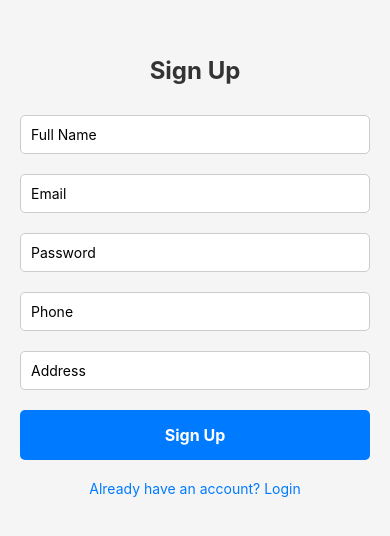
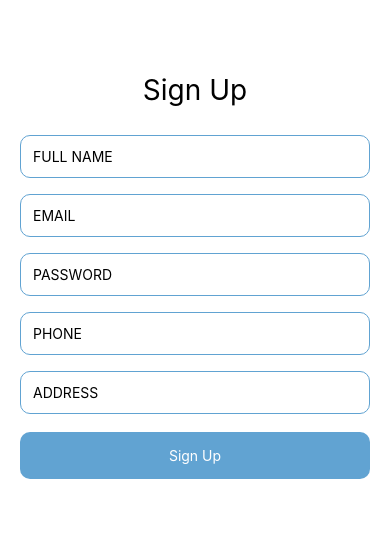
Before and after one commit to TheoMKgosi/CSI473-assignment, a React Native app in the folder NeighborhoodWatchApp/frontend/: screen /Signup in a window 390 px wide. Shown: the part 146-682 px from the top of the page. Built offline with nearby package versions, Linux system fonts and the light colour scheme.

Commit message:
Update SignupScreen.js

```diff
--- a/NeighborhoodWatchApp/frontend/screens/SignupScreen.js
+++ b/NeighborhoodWatchApp/frontend/screens/SignupScreen.js
@@ -1,119 +1,48 @@
 import React, { useState } from 'react';
-     import { View, Text, TextInput, TouchableOpacity, StyleSheet, Alert } from 'react-native';
-     import axios from 'axios';
+import { View, Text, TextInput, TouchableOpacity, StyleSheet, Alert, ScrollView } from 'react-native';
 
-     const SignupScreen = ({ navigation }) => {
-       const [email, setEmail] = useState('');
-       const [password, setPassword] = useState('');
-       const [fullName, setFullName] = useState('');
-       const [phone, setPhone] = useState('');
-       const [address, setAddress] = useState('');
+export default function SignupScreen({ navigation }) {
+  const [form, setForm] = useState({
+    full_name: '', email: '', password: '', phone: '', address: '',
+  });
 
-       const handleSignup = async () => {
-         try {
-           const response = await axios.post('https://<your-codespace>.github.dev:8000/api/signup/', {
-             email,
-             password,
-             full_name: fullName,
-             phone,
-             address,
-           });
-           if (response.data.success) {
-             Alert.alert('Success', 'Signed up successfully! Please wait for admin approval.');
-             navigation.navigate('Login');
+  const handleSignup = () => {
+    const filled = Object.values(form).every(v => v.trim());
+    if (filled) {
+      Alert.alert('Success', 'Signed up (mock) – awaiting admin approval');
+      navigation.replace('Login');
     } else {
-             Alert.alert('Error', response.data.errors || 'Failed to sign up');
-           }
-         } catch (error) {
-           Alert.alert('Error', 'Failed to sign up');
+      Alert.alert('Error', 'All fields required');
     }
   };
 
+  const update = (key, val) => setForm({ ...form, [key]: val });
+
   return (
-         <View style={styles.container}>
+    <ScrollView contentContainerStyle={styles.container}>
       <Text style={styles.title}>Sign Up</Text>
+      {['full_name', 'email', 'password', 'phone', 'address'].map(f => (
         <TextInput
+          key={f}
           style={styles.input}
-             placeholder="Full Name"
-             value={fullName}
-             onChangeText={setFullName}
+          placeholder={f.replace('_', ' ').toUpperCase()}
+          value={form[f]}
+          onChangeText={t => update(f, t)}
+          secureTextEntry={f === 'password'}
+          keyboardType={f === 'email' ? 'email-address' : f === 'phone' ? 'phone-pad' : 'default'}
         />
-           <TextInput
-             style={styles.input}
-             placeholder="Email"
-             value={email}
-             onChangeText={setEmail}
-             autoCapitalize="none"
-           />
-           <TextInput
-             style={styles.input}
-             placeholder="Password"
-             value={password}
-             onChangeText={setPassword}
-             secureTextEntry
-           />
-           <TextInput
-             style={styles.input}
-             placeholder="Phone"
-             value={phone}
-             onChangeText={setPhone}
-           />
-           <TextInput
-             style={styles.input}
-             placeholder="Address"
-             value={address}
-             onChangeText={setAddress}
-           />
+      ))}
       <TouchableOpacity style={styles.button} onPress={handleSignup}>
         <Text style={styles.buttonText}>Sign Up</Text>
       </TouchableOpacity>
-           <TouchableOpacity onPress={() => navigation.navigate('Login')}>
-             <Text style={styles.link}>Already have an account? Login</Text>
-           </TouchableOpacity>
-         </View>
+    </ScrollView>
   );
-     };
+}
 
 const styles = StyleSheet.create({
-       container: {
-         flex: 1,
-         justifyContent: 'center',
-         alignItems: 'center',
-         padding: 20,
-         backgroundColor: '#f5f5f5',
-       },
-       title: {
-         fontSize: 24,
-         fontWeight: 'bold',
-         marginBottom: 20,
-         color: '#333',
-       },
-       input: {
-         width: '100%',
-         padding: 10,
-         marginVertical: 10,
-         borderWidth: 1,
-         borderColor: '#ccc',
-         borderRadius: 5,
-         backgroundColor: '#fff',
-       },
-       button: {
-         width: '100%',
-         padding: 15,
-         backgroundColor: '#007bff',
-         borderRadius: 5,
-         alignItems: 'center',
-         marginVertical: 10,
-       },
-       buttonText: {
-         color: '#fff',
-         fontSize: 16,
-         fontWeight: 'bold',
-       },
-       link: {
-         color: '#007bff',
-         marginTop: 10,
-       },
+  container: { flexGrow: 1, justifyContent: 'center', padding: 20, backgroundColor: '#fff' },
+  title: { fontSize: 28, textAlign: 'center', marginBottom: 20 },
+  input: { width: '100%', padding: 12, marginVertical: 8, borderWidth: 1, borderColor: '#61a3d2', borderRadius: 10 },
+  button: { width: '100%', padding: 15, backgroundColor: '#61a3d2', borderRadius: 10, marginTop: 10, alignItems: 'center' },
+  buttonText: { color: '#fff' },
 });
-
-     export default SignupScreen;
```
Lines whose indentation alone changed are shown as unchanged.
